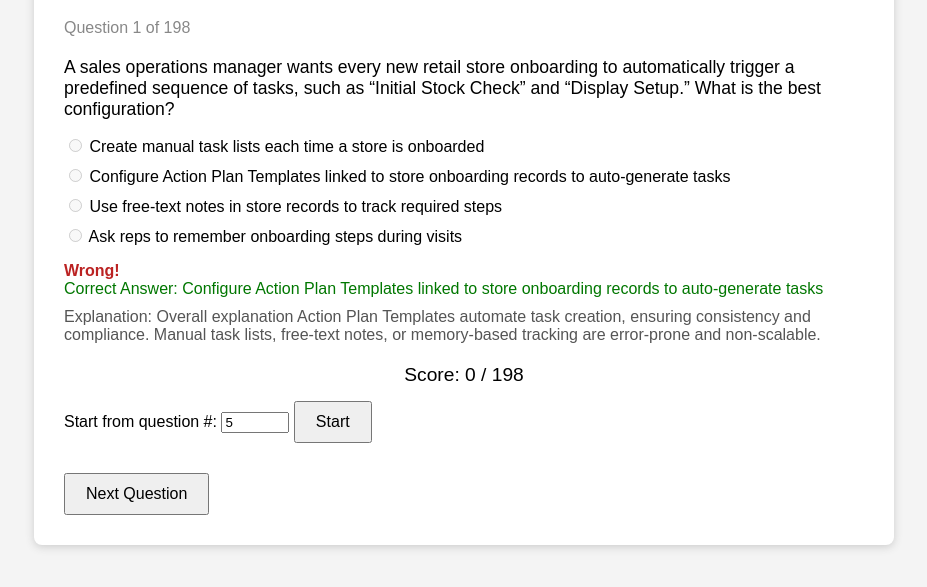
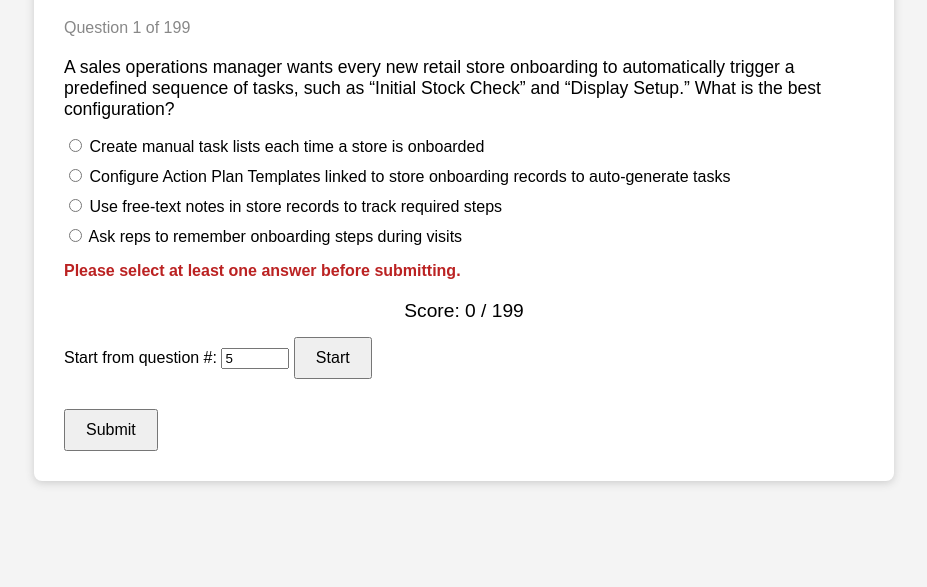
Before and after one commit to cgrjames/-cg-quiz, a plain HTML site: page index.html in a window 1280 px wide. Both pictures are taken after typing "5" into the empty fields and a click on the button "Submit". Shown: the part 131-718 px from the top of the page, without its empty margins (176-1103 px from the left). Drawn offline with Linux system fonts and the light colour scheme.

Commit message:
CG updated the question answers.

```diff
--- a/index.html
+++ b/index.html
@@ -96,6 +96,14 @@
         const radio = document.querySelector('input[name=\"option\"]:checked');
         selected = radio ? [parseInt(radio.value)] : [];
       }
+      // Prevent submit if nothing selected
+      if (!selected || selected.length === 0) {
+        const feedbackDiv = document.getElementById('feedback');
+        feedbackDiv.style.display = 'block';
+        feedbackDiv.textContent = 'Please select at least one answer before submitting.';
+        feedbackDiv.style.color = '#bb2222';
+        return;
+      }
       let correct = false;
       let correctAnswers = Array.isArray(q.answer) ? q.answer : [q.answer];
       correctAnswers = correctAnswers.map(Number);
--- a/questions.js
+++ b/questions.js
@@ -1842,15 +1842,19 @@ window.questions = [
       "Provide direct database access to Salesforce",
       "Share weekly spreadsheets via email",
       "Use unsecured public links for data sharing",
-      "Overall explanation",
-      "Experience Cloud with APIs enables secure, role-based access, unlike direct DB access, email spreadsheets, or public links, which create security and compliance issues.",
-      "A manager needs to integrate Salesforce orders with an external warehouse system for real-time order fulfillment. Which solution is recommended?",
+    ],
+    "answer": 0,
+    "explanation": "Overall explanation Experience Cloud with APIs enables secure, role-based access, unlike direct DB access, email spreadsheets, or public links, which create security and compliance issues."
+  },
+  {
+    "question": "A manager needs to integrate Salesforce orders with an external warehouse system for real-time order fulfillment. Which solution is recommended?",
+    "options": [
+      "Use real-time integration through middleware such as MuleSoft or external APIs",
       "Handle order processing manually and upload results monthly",
       "Export order data via reports and manually import into the warehouse system",
-      "Use real-time integration through middleware such as MuleSoft or external APIs",
       "Use Chatter posts for warehouse notifications"
     ],
-    "answer": 2,
+    "answer": 0,
     "explanation": "Overall explanation Middleware ensures seamless, automated order sync, unlike manual imports, monthly uploads, or unstructured Chatter notifications that lack automation and accuracy."
   },
   {
```
